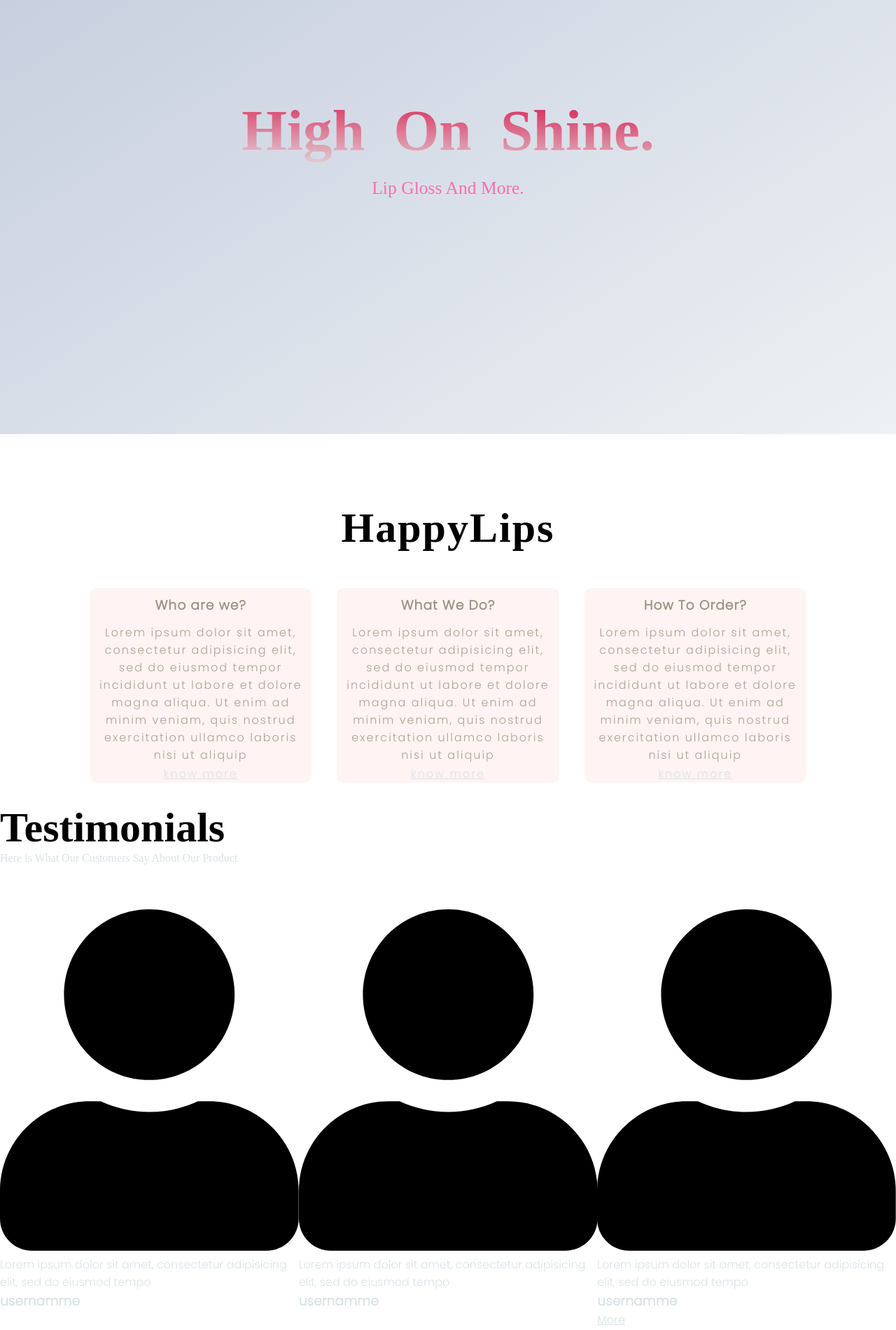
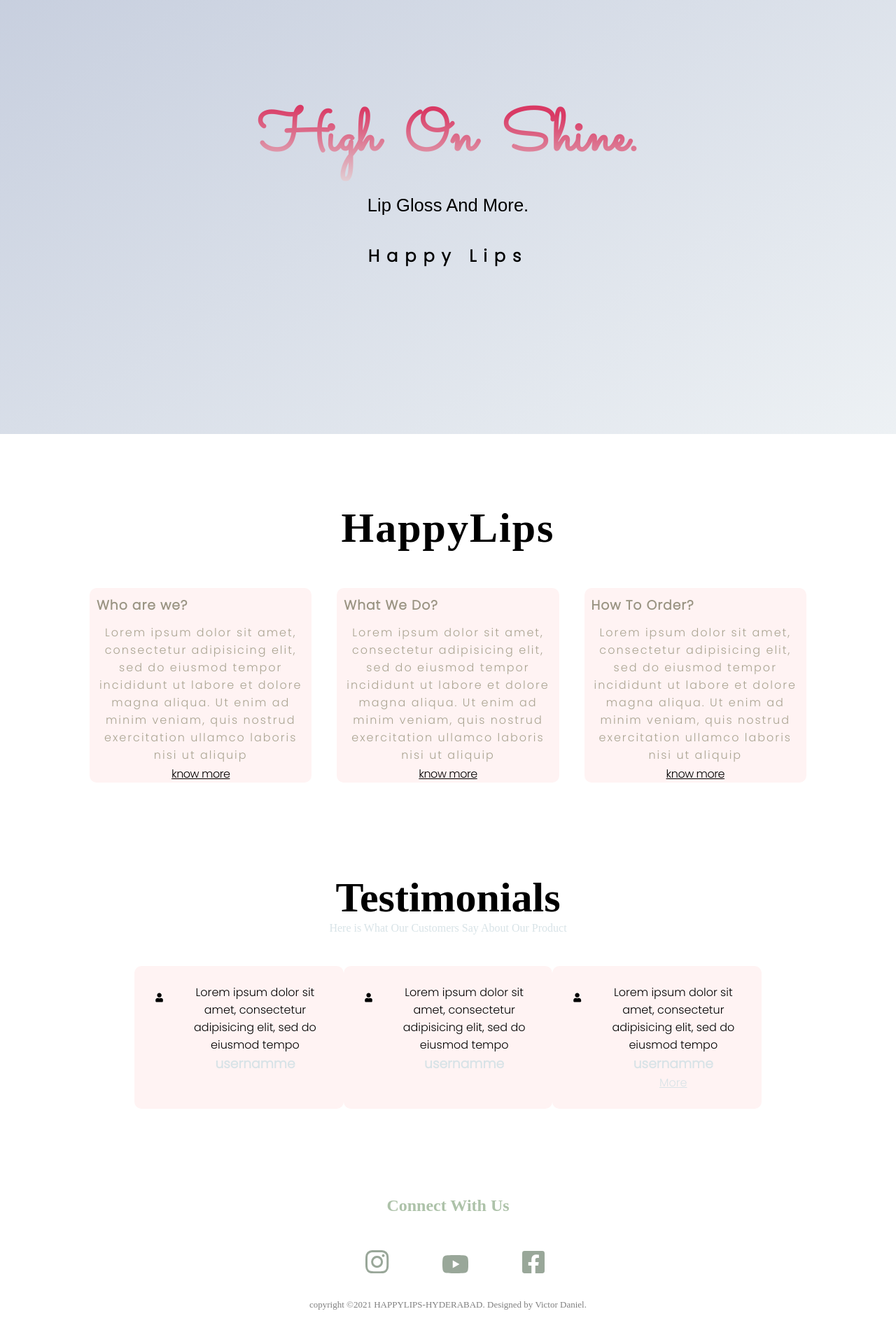
Before and after one commit to vemavarapu-daniel/vemavarapu-daniel.github.io, a plain HTML site: page indexhl.html in a window 1280 px wide. Shown: the part 180-2080 px from the top of the page at 70% size. Drawn offline with Linux system fonts and the light colour scheme; a web font is replaced by a local one.

Commit message:
Update stylehl.css

```diff
--- a/stylehl.css
+++ b/stylehl.css
@@ -24,10 +24,12 @@ nav{
   justify-content: space-between;
 }
 nav img{
-  width:02.5vw;
+  opacity: 100%;
+  width:05.2vw;
+  transition: all 150ms;
 }
 nav img:hover{
-  width:02.6vw;
+  width:05.4vw;
 }
 .nav-links{
   flex: 1.5;
@@ -37,7 +39,7 @@ nav img:hover{
 .nav-links ul li{
   list-style: none;
   display: inline-block;
-  padding: 8px 25px;
+  padding: 18px 25px;
   position:relative;
 
 }
@@ -48,6 +50,7 @@ nav img:hover{
   font-size: 17px;
   font-weight: bolder;
   color:#78868f;
+  transition: all 400ms;
 }
 .nav-links ul li a:hover {
   font-size: 24px;
@@ -58,7 +61,7 @@ nav img:hover{
 .textbox{
   width: 90%;
   position: absolute;
-  top: 53%;
+  top: 55%;
   left: 50%;
   transform: translate(-50%,-50%);
   text-align: center;
@@ -70,6 +73,7 @@ nav img:hover{
 .textbox h1{
   font-size: 6.5vw;
   font-stretch: expanded;
+  font-family: 'Sacramento', cursive;
   background-color: #e3e3e3;
 background: linear-gradient(2deg, #e3e3e3 0%, #d93964 74%);
 
@@ -82,8 +86,16 @@ background: linear-gradient(2deg, #e3e3e3 0%, #d93964 74%);
 .textbox p{
   margin: 10px 0 40px;
   padding-top: 10px;
-  color: #F56FAD;
+  color: black;
   font-size: 2vw;
+  font-family: 'Zen Kurenaido', sans-serif;
+
+}
+.textbox h2{
+  font-family: 'Poppins', sans-serif;
+
+  color: black;
+  letter-spacing: 10px;
 
 }
 .crossmenu{
@@ -109,28 +121,34 @@ background: linear-gradient(2deg, #e3e3e3 0%, #d93964 74%);
     height:100vh;
   }
   .textbox-m h1{
-    padding-top:23vh;
+    padding-top:18vh;
     padding-left:10vw;
     font-size: 20vw;
     width:80%;
 
     text-align: center;
     background-color: #e3e3e3;
+    font-family: 'Sacramento', cursive;
   background: linear-gradient(127deg, #e3e3e3 0%, #d93964 74%);
     -webkit-background-clip: text;
     -webkit-text-fill-color: transparent;
 
   }
   .textbox-m p{
-    padding-top:px;
-    padding-left: 13vw;
+    text-align: center;
+    padding-left: 0vw;
     color: black;
     font-size: 15px;
+    font-family: 'Zen Kurenaido', sans-serif;
+  }
+  .textbox-m h3{
+    padding-top:10px;
+    color: black;
+    font-size: 30px;
+    text-align: center;
+    font-family: 'Poppins', sans-serif;
+  }
 
-
-
-
-  }
   nav img{
     width:03.5vw;
     padding-top:20px;
@@ -176,6 +194,7 @@ background: linear-gradient(2deg, #e3e3e3 0%, #d93964 74%);
   text-align: center;
   padding-top: 100px;
   letter-spacing: 2px;
+  color: #c3cbdc;
 
 }
 
@@ -205,13 +224,23 @@ h1{
   color:#9A9483;
   padding: 10px;
   letter-spacing: 1px;
+  text-align: left;
 
 }
 .about-index-col p{
   color: #AAA492;
   padding: 2px;
 }
-
+.about-index-col a {
+  padding-top: 4px;
+  margin: auto;
+  font-weight: 300;
+  padding-bottom: 20px;
+  text-align:left;
+  color: black;
+  letter-spacing:-0.5px;
+  transition: 1s;
+}
 
 
 
@@ -240,3 +269,85 @@ h1{
 
 
 }
+
+.index-reviews{
+  width: 70%;
+  margin: auto;
+  padding-top: 100px;
+  text-align:center;
+
+
+}
+.index-reviews-col{
+  flex-basis:40%;
+  border-radius: 10px;
+  margin-bottom: 5%;
+  text-align: center;
+  background: #fff3f3;
+  padding: 25px;
+  display: flex;
+
+
+}
+.user-fill{
+  height:40px;
+  margin-left: 5px;
+  margin-right: 30px;
+  border-radius:50%;
+}
+.index-reviews-col p{
+  color: black;
+  padding: 0;
+
+}
+
+
+/* index-footer*/
+.footer{
+  width: 100%;
+  text-align: center;
+  padding: 30px 0;
+}
+.footer h2{
+  margin-bottom: 20px;
+  margin-top: 20px;
+  color: #ADC2A9;
+}
+
+.footer-icons{
+  padding-right: 50px;
+  padding-top: 30px;
+  align-items: center;
+  font-size: 2vw;
+  padding-bottom: 20px;
+
+
+
+
+}
+.footer-icons a{
+
+  padding-left: 70px;
+
+}
+.footer p{
+  padding-top: 10px;
+  color: black;
+  opacity: 50%;
+  font-size: 13px;
+}
+
+@media(max-width: 700px){
+  .footer h2{
+    padding-bottom:2px;
+  }
+  .footer-icons{
+    padding-right: 70px;
+    padding-bottom: 20px;
+
+  }
+  .footer p{
+
+    font-size:10px;
+  }
+}
```
